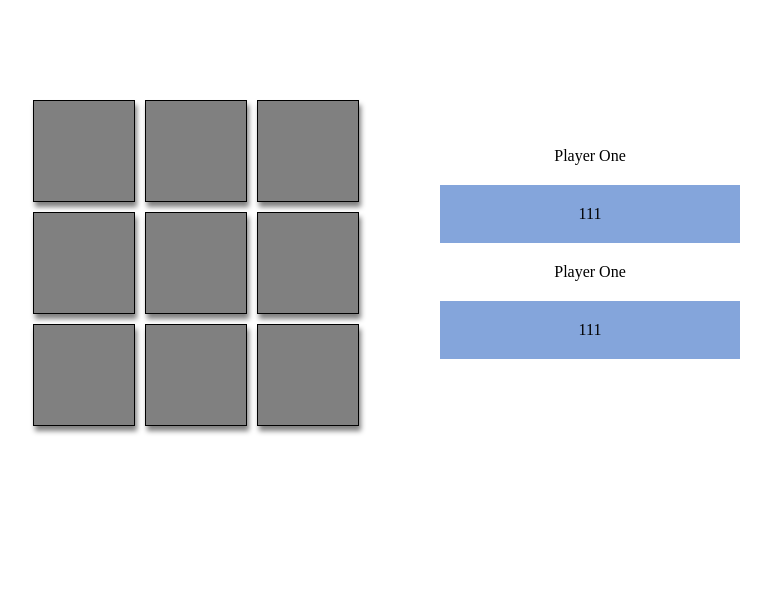
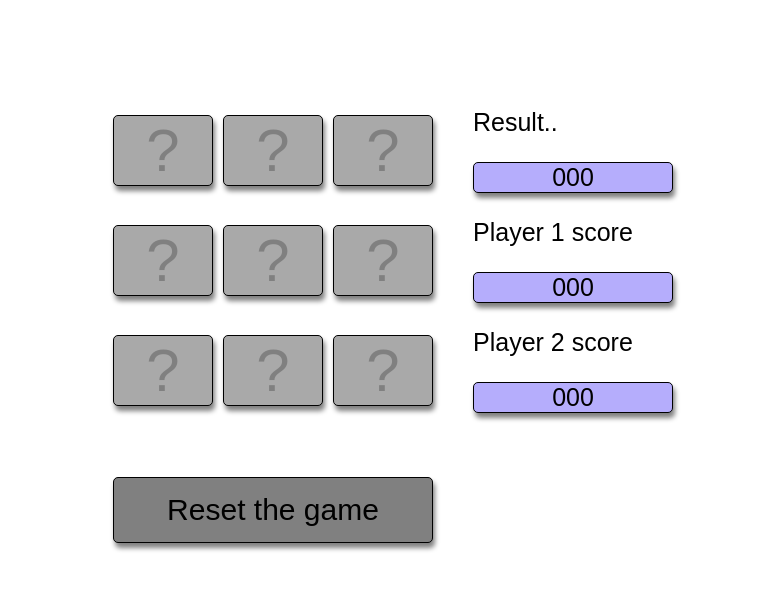
Before and after one commit to jatin-d/project1-tic-tac-toe, a plain HTML site: page index.html in a window 1280 px wide. Shown: the whole page, without its empty margins (247-1018 px from the left). Drawn offline with Linux system fonts and the light colour scheme; a web font is replaced by a local one.

Commit message:
Working model of the game is ready with score counter and reset functions, stylr modification pending

```diff
--- a/index.html
+++ b/index.html
@@ -4,35 +4,33 @@
     <meta charset="UTF-8">
     <meta name="viewport" content="width=device-width, initial-scale=1.0">
     <title>Document</title>
+    <link href="https://fonts.googleapis.com/css?family=Gotu&display=swap" rel="stylesheet">
     <link rel="stylesheet" href="style.css">
 </head>
 <body>
     <main class="gamePage">
         <div class="wrapper">
-            <div class="1 box"></div>
-            <div class="2 box"></div>
-            <div class="3 box"></div>
-            <div class="4 box"></div>
-            <div class="5 box"></div>
-            <div class="6 box"></div>
-            <div class="7 box"></div>
-            <div class="8 box"></div>
-            <div class="9 box"></div>
+            <div class="1 box boxitem1">?</div>
+            <div class="2 box boxitem2">?</div>
+            <div class="3 box boxitem3">?</div>
+            <div class="4 box boxitem4">?</div>
+            <div class="5 box boxitem5">?</div>
+            <div class="6 box boxitem6">?</div>
+            <div class="7 box boxitem7">?</div>
+            <div class="8 box boxitem8">?</div>
+            <div class="9 box boxitem9">?</div>
         </div>
         <div class="gameStates">
-            <div>Player One</div>
-            <div class="pOne scores">111</div>
-            <div>Player One</div>
-            <div class="pTwo scores">111</div>
+            <div>Result..</div>
+            <div class="result scores">000</div>
+            <div>Player 1 score</div>
+            <div class="pOne scores">000</div>
+            <div>Player 2 score</div>
+            <div class="pTwo scores">000</div>
         </div>
-
-
-
-
-
-
-
-
+        <div>
+            <button class="reset">Reset the game</button>
+        </div>
     </main>
     <script src="main.js"></script>
 </body>
--- a/main.js
+++ b/main.js
@@ -1,13 +1,20 @@
 console.log('Tic-Tac-Toe');
 
 let boxes = document.querySelectorAll('.box');
+let player1Score = document.querySelector('.pOne');
+let player2Score = document.querySelector('.pTwo');
+let result = document.querySelector('.result');
+let reset = document.querySelector('.reset');
+
+
 let counter = 0;
-const playerOneSelections = [];
-const playerTwoSelections = [];
-const playerOneCombo = [];
-const playerTwoCombo = [];
-let result1 = 0;
-let result2 = 0;
+let playerOneSelections = [];
+let playerTwoSelections = [];
+let playerOneCombo = [];
+let playerTwoCombo = [];
+let hasWinner = false;
+let playerOneScore = 0;
+let playerTwoScore = 0;
 const winningCombinations = [
     ['1', '2', '3'],
     ['4', '5', '6'],
@@ -20,47 +27,65 @@ const winningCombinations = [
 ];
 
 const doCross = (e)=>{
-    // if (result1 === 0 && result2 === 0){
+    e.target.textContent = 'x'
     e.target.classList.toggle('crossDone');
+    e.target.classList.toggle('xDone');
     playerOneSelections.push(e.target.classList[0]);
     createCombo(playerOneSelections, playerOneCombo);
     // validation(playerOneCombo, winningCombinations, result1);
     for(let i=0; i<playerOneCombo.length; i++){
         for(let j=0; j<winningCombinations.length; j++){
             if(playerOneCombo[i] == winningCombinations[j].sort().join('')){
-                    result1 = result1 +1;
+                playerOneScore = playerOneScore + 1;
+                hasWinner = true;
+                break;
             }
         }
+        if(hasWinner){
+            break;
         }
-        if(result1 === 1){window.alert("Player 1 has won the match")}
+    }
     counter++;
-    // }
+    if(hasWinner){
+        result.textContent = "Player 1 wins";
+        player1Score.textContent = playerOneScore;
+    }
 }
 
 const doCircle = (e)=>{
-    // if(result2 === 0 && result1 === 0){
+        e.target.textContent = 'o';
         e.target.classList.toggle('circleDone');
+        e.target.classList.toggle('oDone');
         playerTwoSelections.push(e.target.classList[0]);
         createCombo(playerTwoSelections, playerTwoCombo);
         // validation(playerTwoCombo, winningCombinations, result2);
         for(let i=0; i<playerTwoCombo.length; i++){
             for(let j=0; j<winningCombinations.length; j++){
                 if(playerTwoCombo[i] == winningCombinations[j].sort().join('')){
-                    result2 = result2 +1;
+                    playerTwoScore = playerTwoScore +1;
+                    hasWinner = true;
+                    break;
                 }
             }
+            if(hasWinner){
+                break;
             }
-        if(result2 === 1){window.alert("Player 2 has won the match")}
+        }
         counter++;
-    // }
+        if(hasWinner){
+            result.textContent = "Player 2 wins";
+            player2Score.textContent = playerTwoScore;
+        }
 }
 
 const playGame = (e)=>{
-    if(!e.target.classList.contains('circleDone') && !e.target.classList.contains('crossDone') && result2 === 0 && result1 === 0){
+    if(!e.target.classList.contains('circleDone') && !e.target.classList.contains('crossDone') && hasWinner === false){
         if(counter%2 === 0) {
             doCross(e);
+            // validation(playerOneCombo, winningCombinations, result1);
         } else {
             doCircle(e);
+            // validation(playerTwoCombo, winningCombinations, result2);
         }
     }
 }
@@ -79,20 +104,29 @@ const createCombo = (arr1, arr2)=>{
     }
 }
 
+// function createCombo(inputArr){
+//     let resultArr = [];
+//     for(let i = 0; i< inputArr.length; i++){
+//         resultArr.push(inputArr.slice(0,3));
+//         let currentElem = inputArr[0];
+//         inputArr = inputArr.slice(1,inputArr.length);
+//         inputArr.push(currentElem);
+//     }
+//     return resultArr;
+// }
 // const validation =(arr1, arr2, res)=>{
 // for(let i=0; i<arr1.length; i++){
 //     for(let j=0; j<arr2.length; j++){
 //         if(arr1[i] == arr2[j].sort().join('')){
 //             res = res +1;
+//              break;
 //         }
+//     }
+//     if(res === 1){
+//         break
 //     }
 // }
 // }
-
-
-
-
-
 
 
 // const finalValidation = (arr1, arr2, res)=>{
@@ -114,25 +148,23 @@ const createCombo = (arr1, arr2)=>{
 //         return true;
 //     }
 // }
-// let validateScore = (winning, combo, res)=>{
-//     if(combo.length > 2){
-//         for(let i=0; i<winning.length; i++){
-//             for(let j=0; j<combo.length; j++){
-//                 for(k=0; k<winning[i].length; k++){
-//                     for(l=0; l<combo[j].length; l++){
-//                         if(winning[i][k]==combo[j][l]){
-//                             res = res +1;
-//                         }
-//                     }
-//                 }
-
-//             }
-//         }
-//     }
-// }
-
-// console.log(result);
+const resetTheGame = (e)=>{
+    boxes.forEach((element)=>{
+        element.classList.remove('circleDone');
+        element.classList.remove('crossDone');
+        element.classList.remove('xDone');
+        element.classList.remove('oDone');
+        element.textContent = '?';
+        hasWinner = false;
+        counter = 0;
+        playerOneSelections = [];
+        playerTwoSelections = [];
+        playerOneCombo = [];
+        playerTwoCombo = [];
+    })
+}
 
 
 
 boxes.forEach((element)=>{element.addEventListener('click',playGame)});
+reset.addEventListener('click', resetTheGame);
--- a/style.css
+++ b/style.css
@@ -1,44 +1,72 @@
-*, *::after, *::before{
+*{
   box-sizing: border-box;
 }
 body{
   margin: 0;
-}
-main{
-    margin: 0;
-    text-align: center;
-}
+  font-family: 'Gotu', sans-serif;}
 .gamePage{
   display: grid;
-  grid-template-columns: 1fr 1fr;
-  grid-gap: 20px;
-  justify-content: right;
+  grid-template-columns: 320px 200px;
+  grid-template-rows: 320px 100px;
+  grid-gap: 40px;
+  justify-content: center;
   align-items: center;
-  width: 60%;
-  margin: 0 auto;
+  width: 50%;
+  margin: 100px auto;
+}
+.wrapper {
+  display: grid;
+  grid-template-columns: repeat(3, 100px);
+  grid-template-rows : repeat(3, 100px);
+  column-gap: 10px;
+  row-gap: 10px;
+  justify-content: center;
+  align-items: center;
+  margin: 0;
+}
+.box{
+  padding: 0;
+  background-color: darkgray;
+  border: 1px solid black;
+  box-shadow: 2px 5px 5px gray;
+  border-radius: 5px;
+  text-align: center;
+  font-size: 60px;
+  color: gray;
+}
+text{
+  margin: 0;
+  padding-bottom: 10px;
+  font-size: 85px;
+  color: gray;
+  visibility: hidden;
+}
+.gameStates{
+  display: grid;
+  grid-template-columns: 1fr;
+  grid-template-rows: repeat(6, 25px);
+  grid-gap: 30px;
+  align-items: center;
+  justify-content: center;
+  font-size: 25px;
 }
 .scores{
-  padding: 20px;
-  background-color: #84a5db;
-  margin: 20px auto;
-  width: 300px;
-  /* text-align: left; */
+  font-size: 25px;
+  padding: 0;
+  background-color: #b5adfc;
+  text-align: center;
+  border: 0.5px solid black;
+  box-shadow: 2px 5px 5px gray;
+  border-radius: 5px;
 }
-.wrapper {
-  /* width: 60%; */
-  display: grid;
-  grid-template-columns: repeat(3, 1fr);
-  grid-template-rows : repeat(3, 1fr);
-  grid-gap: 10px;
-  justify-content: center;
-  align-items: center;
-  margin: 100px auto;
-}
-.box{
-  padding: 50px;
-  background-color: gray;
-  border: 1px solid black;
-  box-shadow: 2px 5px 5px gray ;
+.reset{
+  font-size: 30px;
+  background-color: grey;
+  padding: 15px;
+  border: 0.5px solid black;
+  box-shadow: 2px 5px 5px gray;
+  border-radius: 5px;
+  width: 100%;
 }
 .crossDone{
   background-color: cornflowerblue;
@@ -46,3 +74,11 @@ main{
 .circleDone{
   background-color: goldenrod;
 }
+.xDone{
+  color: goldenrod;
+  visibility: visible;
+}
+.oDone{
+  color: cornflowerblue;
+  visibility: visible ;
+}
```
Lines whose indentation alone changed are shown as unchanged.
